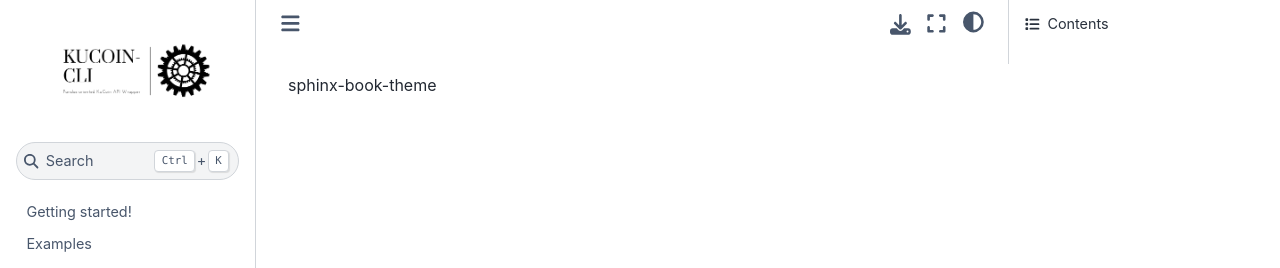
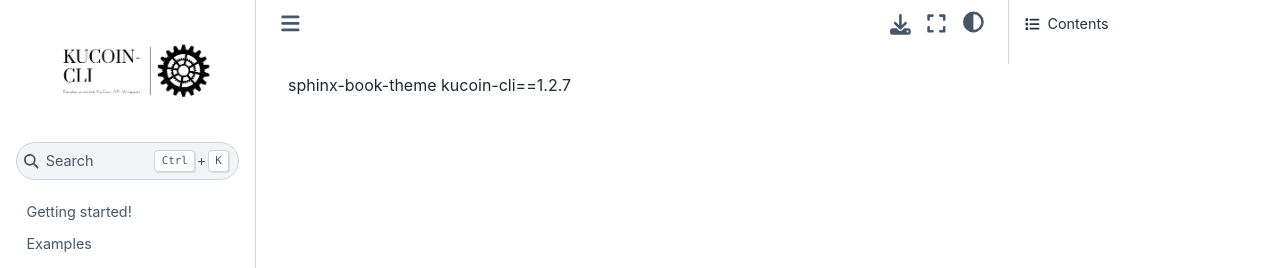
Before and after one commit to jaythequant/kucoin-cli, a Sphinx documentation site: the page built from docs/requirements.txt, in a window 1280 px wide. Shown: the top 268 px of the page. Built offline with Sphinx 7.4.7 and the Sphinx Book theme 1.1.4, drawn with Linux system fonts in a browser that asks for light colours.

Commit message:
edited sphinx requirements file

```diff
--- a/docs/conf.py
+++ b/docs/conf.py
@@ -22,7 +22,7 @@ copyright = '2022, James VanLandingham'
 author = 'James VanLandingham'
 
 # The full version, including alpha/beta/rc tags
-release = '1.0.2'
+release = '1.2.7'
 
 
 # -- General configuration ---------------------------------------------------
--- a/docs/requirements.txt
+++ b/docs/requirements.txt
@@ -1 +1,2 @@
 sphinx-book-theme
+kucoin-cli==1.2.7
```
